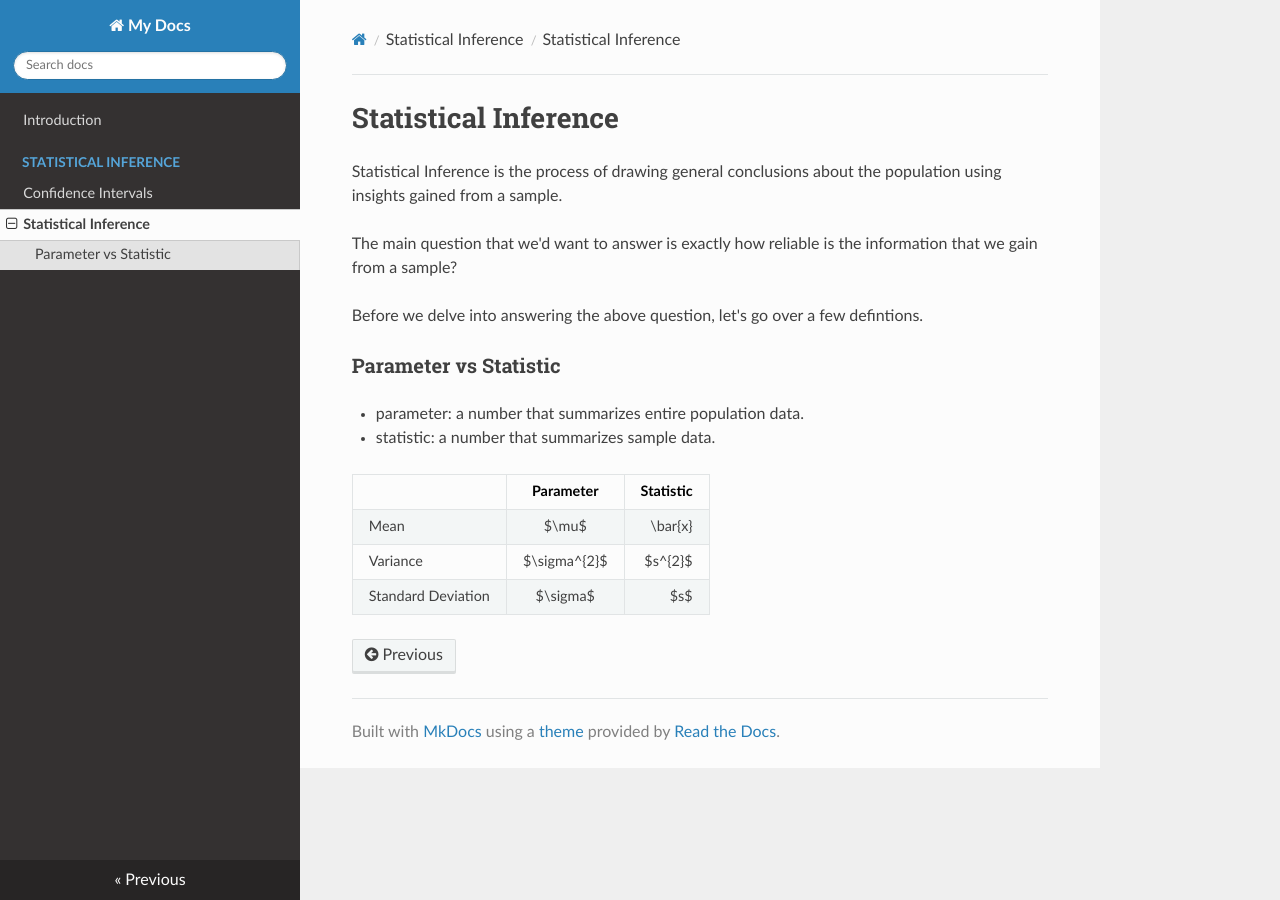
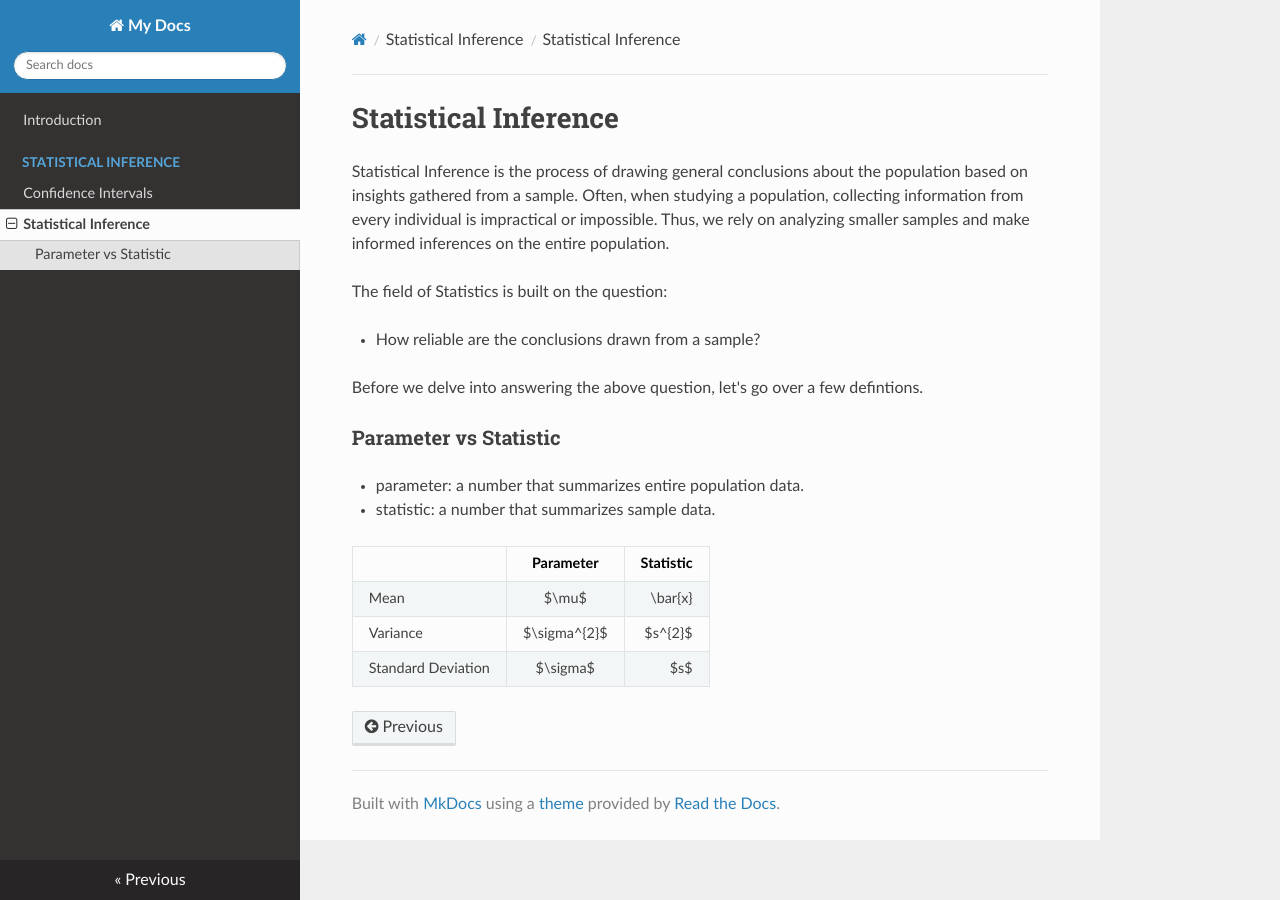
Before and after one commit to Hamzah-A98/Hamzah-A98.github.io, an MkDocs documentation site: the page built from docs/Statistical Inference/statistical_inference.md, in a window 1280 px wide. Built offline with MkDocs 1.6.1, drawn with Linux system fonts in a browser that asks for light colours; nearby versions of some CDN libraries.

Commit message:
page updates

```diff
--- a/docs/Statistical Inference/statistical_inference.md
+++ b/docs/Statistical Inference/statistical_inference.md
@@ -1,8 +1,10 @@
 # Statistical Inference
 
-Statistical Inference is the process of drawing general conclusions about the population using insights gained from a sample.
+Statistical Inference is the process of drawing general conclusions about the population based on insights gathered from a sample. Often, when studying a population, collecting information from every individual is impractical or impossible. Thus, we rely on analyzing smaller samples and make informed inferences on the entire population.
 
-The main question that we'd want to answer is exactly how reliable is the information that we gain from a sample?
+The field of Statistics is built on the question:
+
+- How reliable are the conclusions drawn from a sample?
 
 Before we delve into answering the above question, let's go over a few defintions.
 
--- a/mkdocs.yml
+++ b/mkdocs.yml
@@ -3,8 +3,8 @@
 theme:
   name: readthedocs
 
-extra_javascript:
-  - https://cdnjs.cloudflare.com/ajax/libs/mathjax/2.7.0/MathJax.js?config=TeX-AMS-MML_HTMLorMML
+# extra_javascript:
+#   - https://cdnjs.cloudflare.com/ajax/libs/mathjax/2.7.0/MathJax.js?config=TeX-AMS-MML_HTMLorMML
 
-markdown_extensions:
-  - mdx_math
+# markdown_extensions:
+#   - mdx_math
```
Also changed, not shown: 1 other file.
